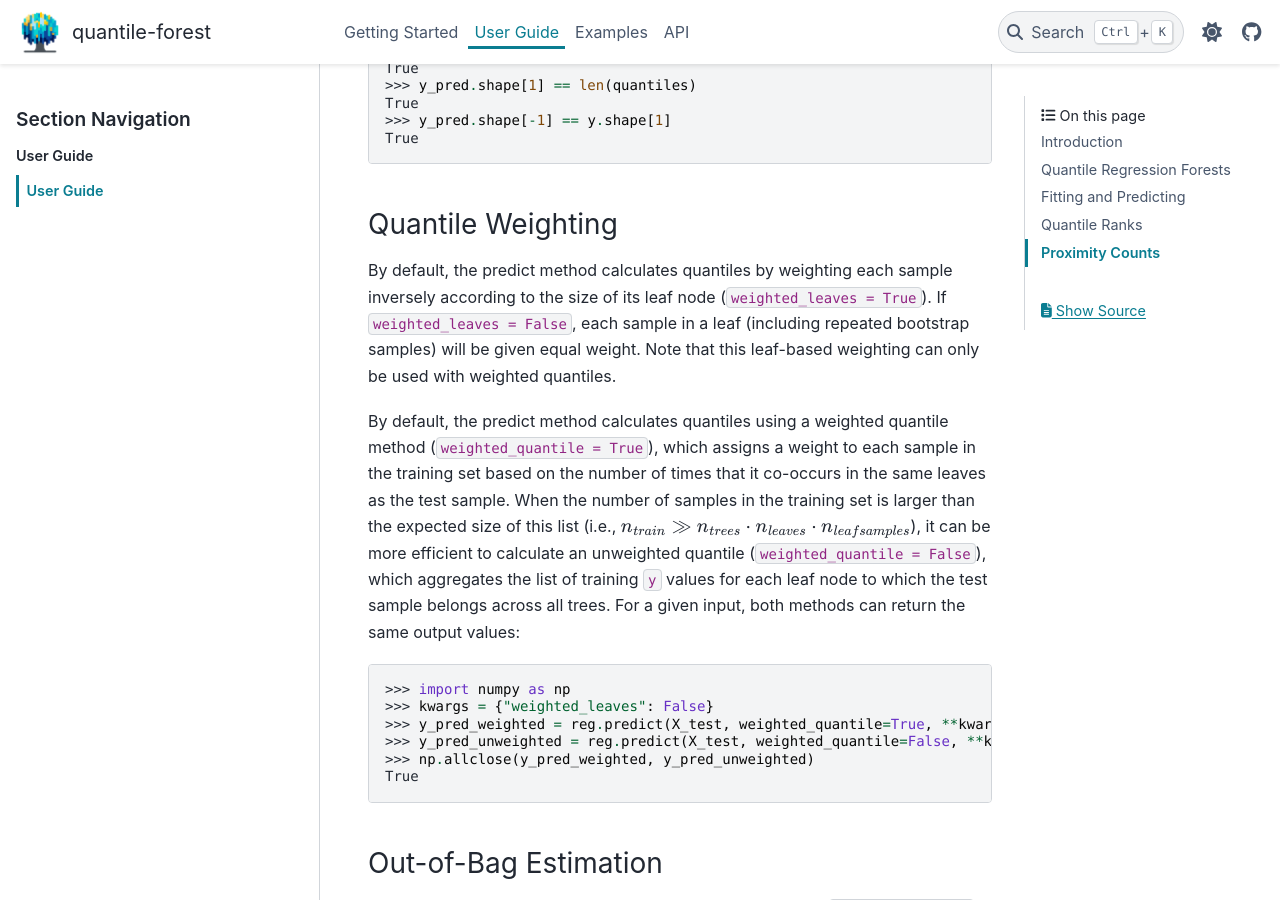
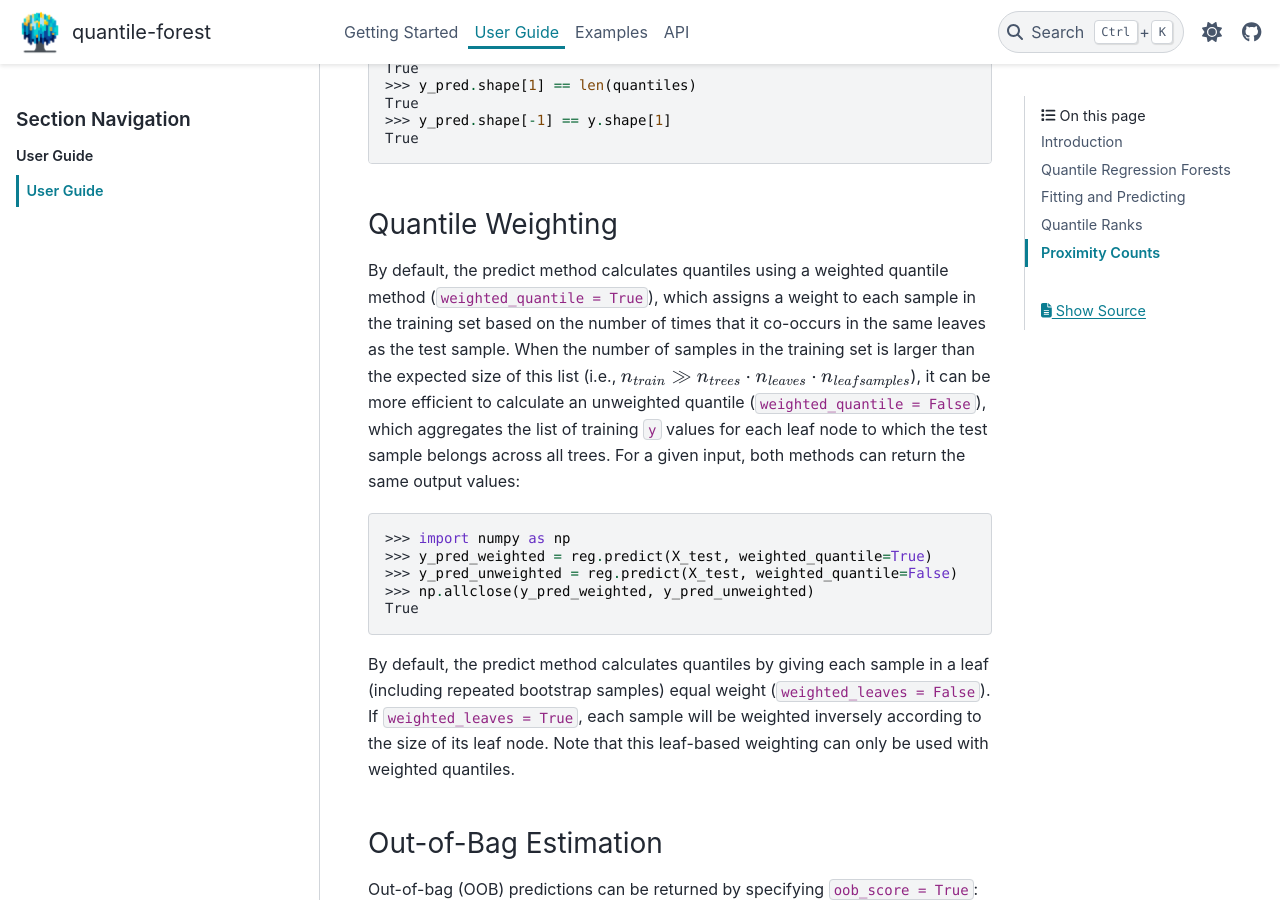
Before and after one commit to zillow/quantile-forest, a Sphinx documentation site: the page built from docs/user_guide.rst, in a window 1280 px wide and 900 px high, scrolled down 4088 px. Built offline with Sphinx 7.4.7 and the PyData theme 0.15.4, drawn with Linux system fonts in a browser that asks for light colours; the version number could not be read and is left out; cross-references to code outside the pages are shown as plain code.

Commit message:
Make Weighted Leaves Default to False (#34)
* Set default weighted leaves to False
* Update user guide

```diff
--- a/docs/user_guide.rst
+++ b/docs/user_guide.rst
@@ -119,16 +119,15 @@ Multi-target quantile regression is also supported. If the target values are mul
 Quantile Weighting
 ~~~~~~~~~~~~~~~~~~
 
-By default, the predict method calculates quantiles by weighting each sample inversely according to the size of its leaf node (`weighted_leaves = True`). If `weighted_leaves = False`, each sample in a leaf (including repeated bootstrap samples) will be given equal weight. Note that this leaf-based weighting can only be used with weighted quantiles.
-
 By default, the predict method calculates quantiles using a weighted quantile method (`weighted_quantile = True`), which assigns a weight to each sample in the training set based on the number of times that it co-occurs in the same leaves as the test sample. When the number of samples in the training set is larger than the expected size of this list (i.e., :math:`n_{train} \gg n_{trees} \cdot n_{leaves} \cdot n_{leafsamples}`), it can be more efficient to calculate an unweighted quantile (`weighted_quantile = False`), which aggregates the list of training `y` values for each leaf node to which the test sample belongs across all trees. For a given input, both methods can return the same output values::
 
     >>> import numpy as np
-    >>> kwargs = {"weighted_leaves": False}
-    >>> y_pred_weighted = reg.predict(X_test, weighted_quantile=True, **kwargs)
-    >>> y_pred_unweighted = reg.predict(X_test, weighted_quantile=False, **kwargs)
+    >>> y_pred_weighted = reg.predict(X_test, weighted_quantile=True)
+    >>> y_pred_unweighted = reg.predict(X_test, weighted_quantile=False)
     >>> np.allclose(y_pred_weighted, y_pred_unweighted)
     True
+
+By default, the predict method calculates quantiles by giving each sample in a leaf (including repeated bootstrap samples) equal weight (`weighted_leaves = False`). If `weighted_leaves = True`, each sample will be weighted inversely according to the size of its leaf node. Note that this leaf-based weighting can only be used with weighted quantiles.
 
 Out-of-Bag Estimation
 ~~~~~~~~~~~~~~~~~~~~~
```
Also changed, not shown: 2 other files.
